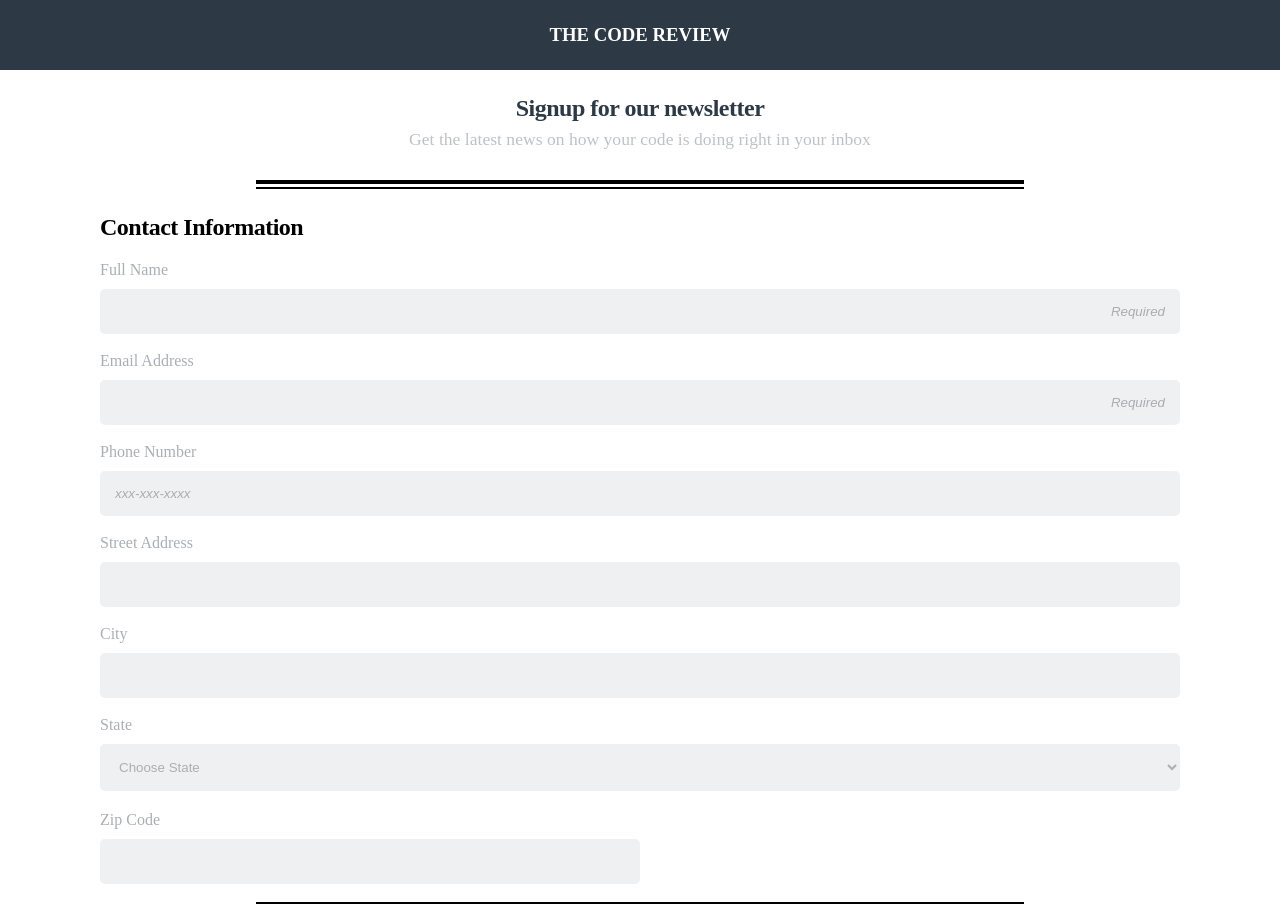
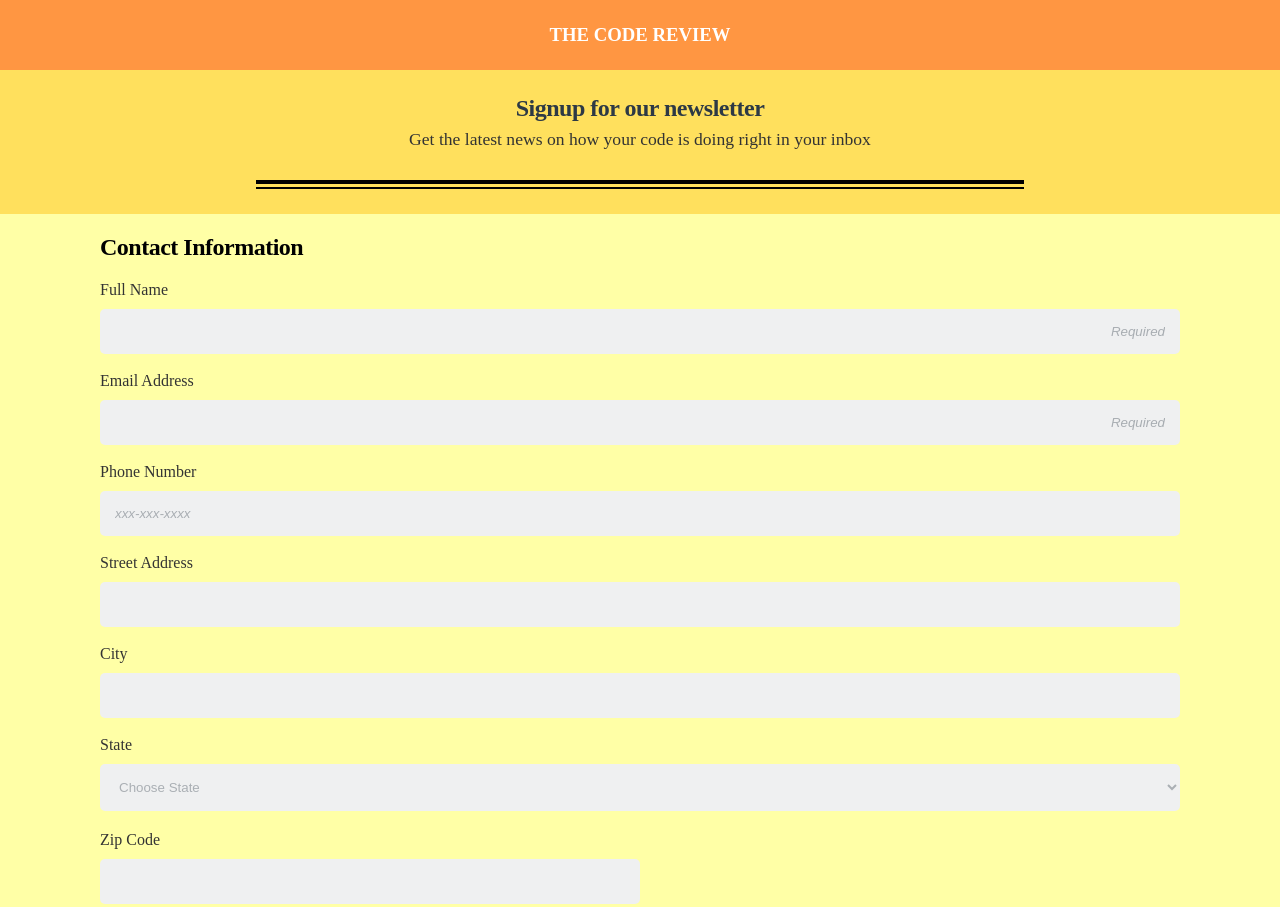
Before and after one commit to allenflo/TECHDEGREE_PROJECT3, a plain HTML site: page index.html in a window 1280 px wide. Shown: the top 907 px of the page. Drawn offline with Linux system fonts and the light colour scheme.

Commit message:
Adding Exceeds Expectiations Criteria

```diff
--- a/css/styles.css
+++ b/css/styles.css
@@ -4,8 +4,17 @@
     box-sizing: border-box;
 }
 
+body {
+    background-color: #ffe05d;
+}
+
+.signupform {
+    background-color: rgb(255, 255, 166);
+    padding-top: 20px;
+}
+
 .title {
-    background: rgb(45 57 69);
+    background-color: #ff9642;
     padding: 24px;
     color: white;
     text-transform: uppercase;
@@ -14,6 +23,7 @@
 }
 
 .signup {
+
     text-align: center;
     margin-bottom: 7px;
     color: rgb(45 57 69);
@@ -22,8 +32,9 @@
 
 .latest {
     text-align: center;
-    color: rgb(190 194 197);
+    color: #333;
     margin-bottom: 30px;
+
 }
 
 legend {
@@ -43,7 +54,7 @@ footer {
 
 label,
 footer {
-    color: rgb(170 175 180);
+    color: #333;
 }
 
 .hr1,
@@ -55,17 +66,21 @@ footer {
 .hr1 {
     border: solid 2px black;
     margin-bottom: 3px;
+
 }
 
 .hr2 {
     border: solid 1px black;
     margin-bottom: 25px;
+
 }
 
 #state {
     margin-bottom: 20px;
     color: rgb(170 175 180);
 }
+
+
 
 input,
 #state {
@@ -107,7 +122,7 @@ p {
 footer {
     margin-bottom: 250px;
     margin-top: 40px;
-    display: flex;
+
     font-style: italic;
     text-align: center;
 }
@@ -123,6 +138,7 @@ footer {
     border: none;
     border-radius: 5px;
     font-weight: 600;
+    margin-bottom: 20px;
 }
 
 :hover.btn {
@@ -141,6 +157,13 @@ div label {
     margin-left: 13px;
 }
 
+:focus {
+    background-color: white;
+    color: black;
+
+}
+
+
 @media(min-width: 768px)    {
 
 
--- a/index.html
+++ b/index.html
@@ -9,14 +9,15 @@
     </head>
 
     <header>
-        <h3 class="title" >The Code Review</h2>
+        <h3 class="title" >The Code Review</h3>
+
     </header>
      <body>
         <h2 class="signup"> Signup for our newsletter</h2>
         <p class="latest"> Get the latest news on how your code is doing right in your inbox</p>
         <hr class="hr1">
         <hr class="hr2">
-    <form action="index.html" method="post">
+    <form class="signupform" action="index.html" method="post">
         <fieldset>
             <legend>Contact Information</legend>
 
```
